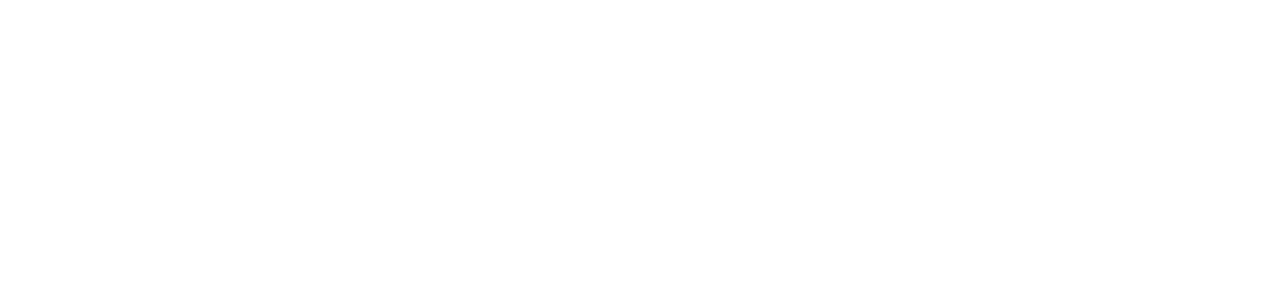
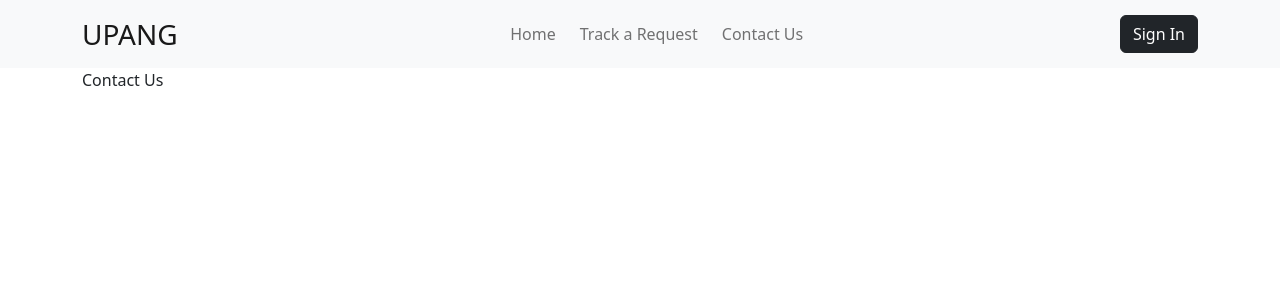
Before and after one commit to renras/document-request-tracker-system, a React (Create React App) app: page /contact-us in a window 1280 px wide. Before the commit this address had no page. Shown: the top 300 px of the page. Built offline with nearby package versions, Linux system fonts and the light colour scheme.

Commit message:
add route to contact us

```diff
--- a/src/App.js
+++ b/src/App.js
@@ -4,6 +4,7 @@ import SignIn from "./pages/SignIn/SignIn";
 import SignUp from "./pages/SignUp/SignUp";
 import Dashboard from "./pages/Dashboard/Dashboard";
 import SignedOutTrackRequest from "./pages/SignedOutTrackRequest/SignedOutTrackRequest";
+import ContactUs from "./pages/ContactUs/ContactUs";
 
 function App() {
   return (
@@ -13,6 +14,7 @@ function App() {
       <Route path="sign-up" element={<SignUp />} />
       <Route path="dashboard" element={<Dashboard />} />
       <Route path="track-request" element={<SignedOutTrackRequest />} />
+      <Route path="contact-us" element={<ContactUs />} />
     </Routes>
   );
 }
--- /dev/null
+++ b/src/pages/ContactUs/ContactUs.jsx
@@ -0,0 +1,11 @@
+import SignedOutLayout from "../../components/Layouts/SignedOutLayout/SignedOutLayout";
+
+const ContactUs = () => {
+  return (
+    <SignedOutLayout>
+      <div>Contact Us</div>
+    </SignedOutLayout>
+  );
+};
+
+export default ContactUs;
```
